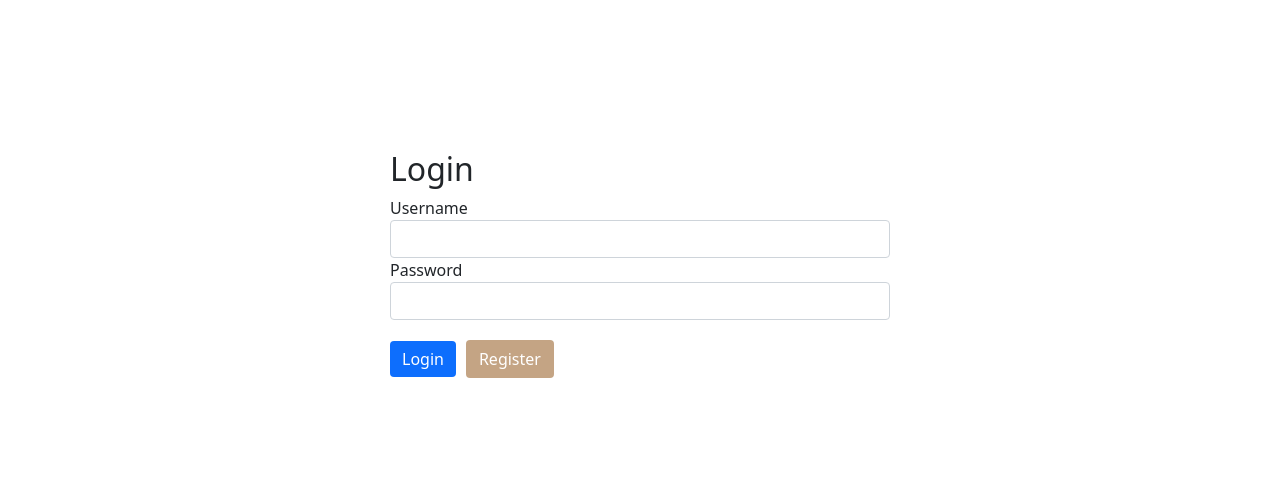
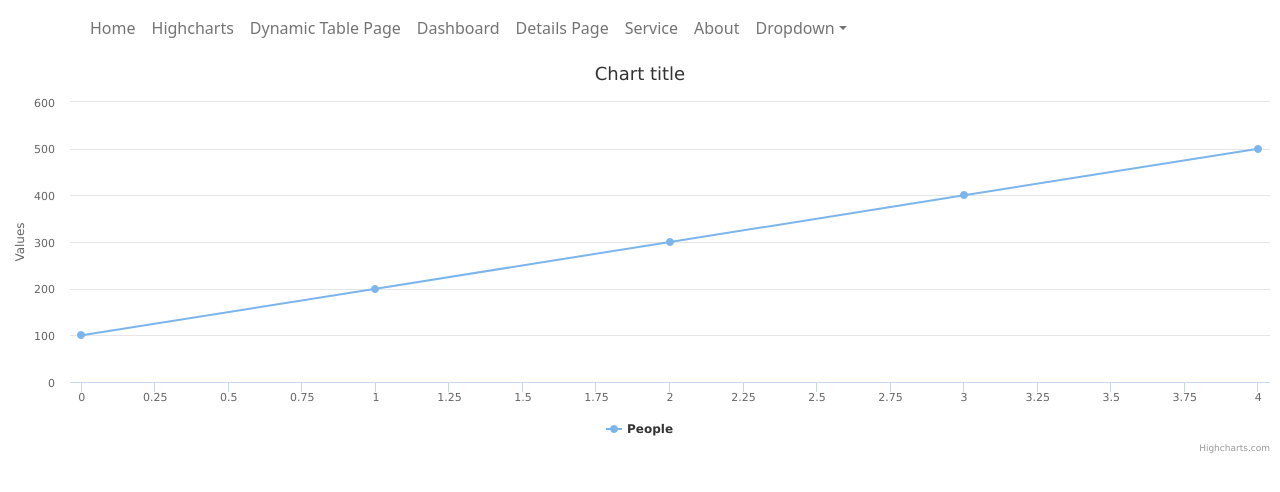
Before and after one commit to deakferi90/my_demo_app, a React (Create React App) app in the folder courses-fe/: page /highcharts in a window 1280 px wide. Before the commit this address led to /login. Shown: the top 492 px of the page. Built offline with nearby package versions, Linux system fonts and the light colour scheme.

Commit message:
added highchart example

```diff
--- a/courses-fe/src/App.js
+++ b/courses-fe/src/App.js
@@ -12,6 +12,7 @@ import DetailsPage from './components/DetailsPage/DetailsPageComponent';
 import Service from './components/Service/ServiceComponent';
 import PageTemplate from './templates/PageTemplate';
 import ProtectedPageTemplate from './templates/ProtectedPageTemplate';
+import HighCharts from './pages/Highchart/HighchartsComponent';
 import './App.css';
 
 
@@ -28,6 +29,7 @@ function App() {
           <Route path="/table-page" element={<PageTemplate><Table /></PageTemplate>} />
           <Route path="/details-page" element={<PageTemplate><DetailsPage /></PageTemplate>} />
           <Route path="/service" element={<PageTemplate><Service /></PageTemplate>} />
+          <Route path="/highcharts" element={<PageTemplate><HighCharts /></PageTemplate>} />
           <Route path="*" element={<Navigate to ="/login" />} />
         </Routes>
       </Router>
--- /dev/null
+++ b/courses-fe/src/pages/Highchart/HighchartsComponent.js
@@ -0,0 +1,13 @@
+import React from 'react';
+import Highcharts from 'highcharts';
+import HighchartsReact from 'highcharts-react-official';
+import { options } from './options';
+
+const HighCharts = () => {
+    return (
+    <div>
+      <HighchartsReact highcharts={Highcharts} options={options} />
+    </div>
+)};
+
+export default HighCharts;
--- /dev/null
+++ b/courses-fe/src/pages/Highchart/options.js
@@ -0,0 +1,6 @@
+export const options = {
+    series: [{
+        name: 'People',
+        data: [100, 200, 300, 400, 500]
+    }]
+}
--- a/courses-fe/src/pages/login/helper.js
+++ b/courses-fe/src/pages/login/helper.js
@@ -4,7 +4,7 @@ export const useLoginCheck = (navigate) => {
     useEffect(() => {
         const user = localStorage.getItem('USER');
         if(user) {
-            navigate('/dashboard');
+            navigate('/highcharts');
         }
     });
 }
--- a/courses-fe/src/shared/header/index.js
+++ b/courses-fe/src/shared/header/index.js
@@ -9,6 +9,7 @@ const Header = () => {
           <Navbar.Collapse id="basic-navbar-nav">
             <Nav className="me-auto">
               <Nav.Link href="/home">Home</Nav.Link>
+              <Nav.Link href="/highchart">Highcharts</Nav.Link>
               <Nav.Link href="/table-page">Dynamic Table Page</Nav.Link>
               <Nav.Link href="/dashboard">Dashboard</Nav.Link>
               <Nav.Link href="/details-page">Details Page</Nav.Link>
```
